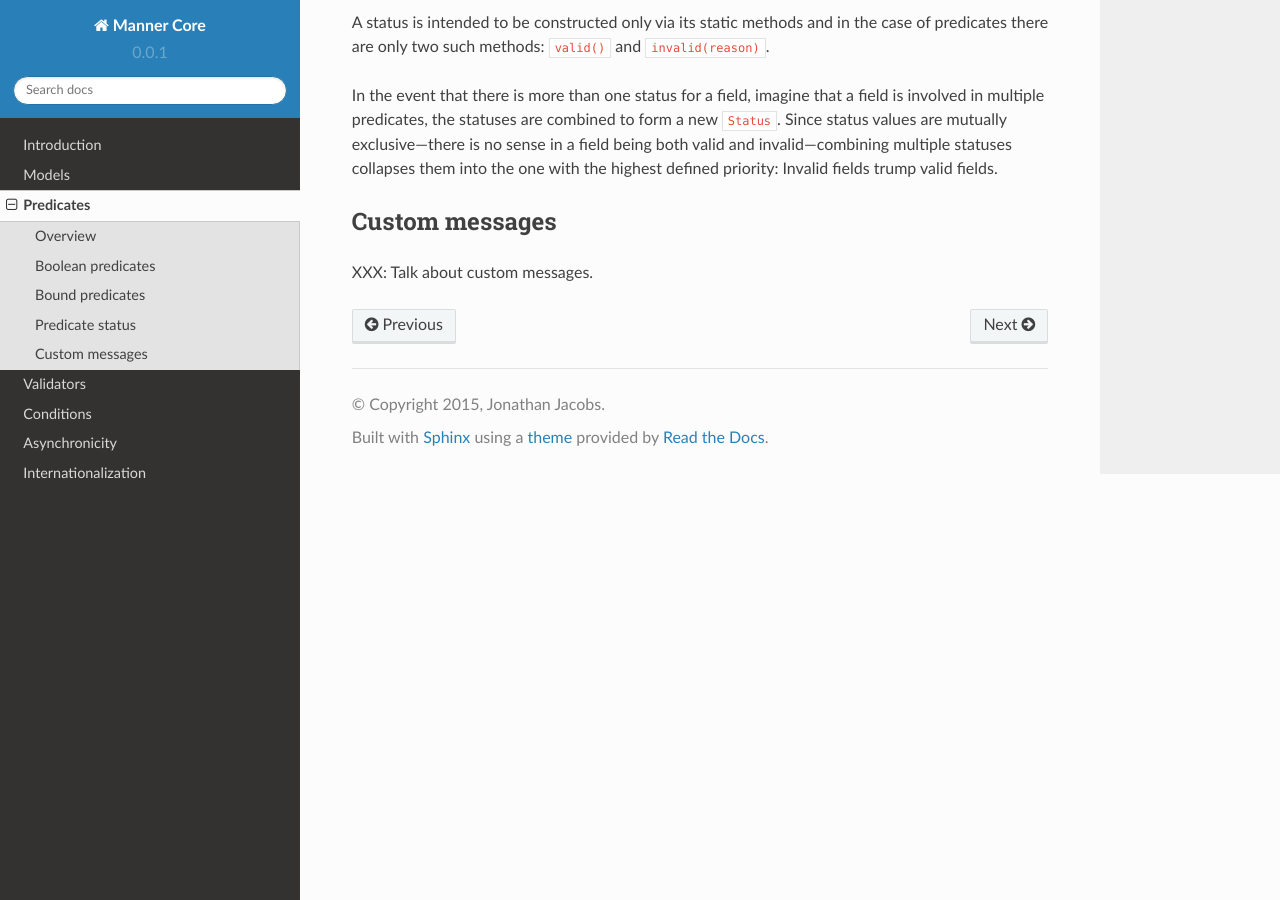
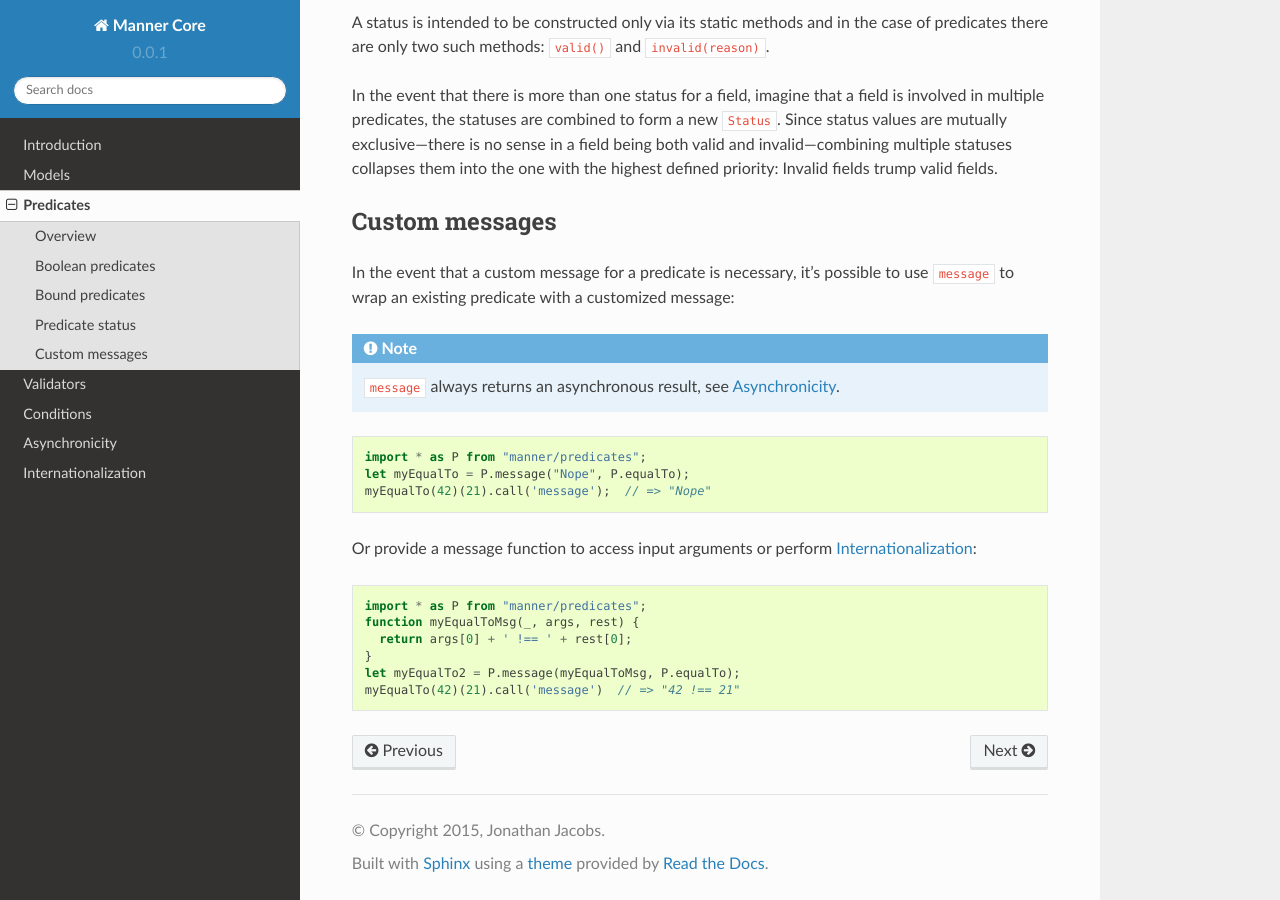
Before and after one commit to jonathanj/manner, a Sphinx documentation site: the page built from docs/predicates.rst, in a window 1280 px wide and 900 px high, scrolled down 1481 px. Built offline with Sphinx 7.4.7 and the Read the Docs theme 2.0.0, drawn with Linux system fonts in a browser that asks for light colours.

Commit message:
Documentation and a slight change to `message` wrapper.

```diff
--- a/docs/async.rst
+++ b/docs/async.rst
@@ -1,3 +1,5 @@
+.. _async:
+
 Asynchronicity
 ==============
 
--- a/docs/i18n.rst
+++ b/docs/i18n.rst
@@ -1,3 +1,5 @@
+.. _i18n:
+
 Internationalization
 ====================
 
--- a/docs/predicates.rst
+++ b/docs/predicates.rst
@@ -94,4 +94,27 @@ fields.
 Custom messages
 ---------------
 
-XXX: Talk about custom messages.
+In the event that a custom message for a predicate is necessary, it's possible
+to use ``message`` to wrap an existing predicate with a customized message:
+
+.. note::
+
+   ``message`` always returns an asynchronous result, see :ref:`async`.
+
+.. code-block:: javascript
+
+   import * as P from "manner/predicates";
+   let myEqualTo = P.message("Nope", P.equalTo);
+   myEqualTo(42)(21).call('message');  // => "Nope"
+
+Or provide a message function to access input arguments or perform
+:ref:`i18n`:
+
+.. code-block:: javascript
+
+   import * as P from "manner/predicates";
+   function myEqualToMsg(_, args, rest) {
+     return args[0] + ' !== ' + rest[0];
+   }
+   let myEqualTo2 = P.message(myEqualToMsg, P.equalTo);
+   myEqualTo(42)(21).call('message')  // => "42 !== 21"
```
Also changed, not shown: 2 other files.
